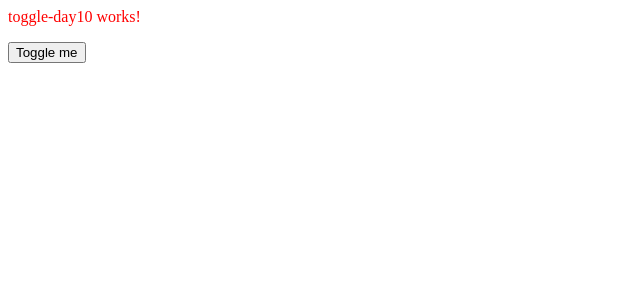
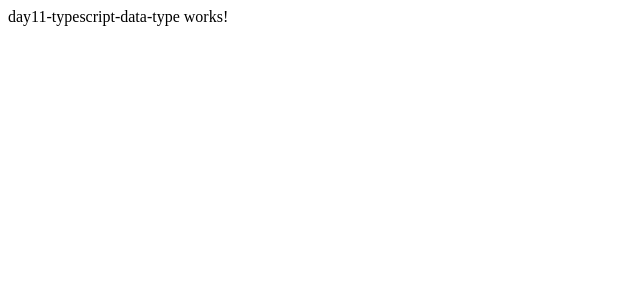
Before and after one commit to Quangzr/angular-100-days-quangzr, an Angular app: page / in a window 1280 px wide. Shown: the top 300 px of the page, without its empty margins (0-640 px from the left). Built offline with nearby package versions, Linux system fonts and the light colour scheme.

Commit message:
2 files modified, 3 added

```diff
--- a/src/app/app.component.html
+++ b/src/app/app.component.html
@@ -37,4 +37,7 @@
 <!-- <app-day9-custom-2-way-binding></app-day9-custom-2-way-binding> -->
 
 <!-- Day10: View Child/View Children -->
-<app-day10-view-child></app-day10-view-child>
+<!-- <app-day10-view-child></app-day10-view-child> -->
+
+<!-- Day11: TypeScript Data Type -->
+<app-day11-typescript-data-type></app-day11-typescript-data-type>
--- a/src/app/app.module.ts
+++ b/src/app/app.module.ts
@@ -15,6 +15,7 @@ import { Day9Custom2WayBindingComponent } from './day9-custom-2-way-binding/day9
 import { ToggleComponentComponent } from './day9-custom-2-way-binding/toggle-component/toggle-component.component';
 import { Day10ViewChildComponent } from './day10-view-child/day10-view-child.component';
 import { ToggleDay10Component } from './day10-view-child/toggle-day10/toggle-day10.component';
+import { Day11TypescriptDataTypeComponent } from './day11-typescript-data-type/day11-typescript-data-type.component';
 
 @NgModule({
   imports: [BrowserModule, FormsModule],
@@ -33,6 +34,7 @@ import { ToggleDay10Component } from './day10-view-child/toggle-day10/toggle-day
     ToggleComponentComponent,
     Day10ViewChildComponent,
     ToggleDay10Component,
+    Day11TypescriptDataTypeComponent,
   ],
   bootstrap: [AppComponent],
 })
--- /dev/null
+++ b/src/app/day11-typescript-data-type/day11-typescript-data-type.component.html
@@ -0,0 +1 @@
+<p>day11-typescript-data-type works!</p>
--- /dev/null
+++ b/src/app/day11-typescript-data-type/day11-typescript-data-type.component.ts
@@ -0,0 +1,12 @@
+import { Component, OnInit } from '@angular/core';
+
+@Component({
+  selector: 'app-day11-typescript-data-type',
+  templateUrl: './day11-typescript-data-type.component.html',
+  styleUrls: ['./day11-typescript-data-type.component.css'],
+})
+export class Day11TypescriptDataTypeComponent implements OnInit {
+  constructor() {}
+
+  ngOnInit() {}
+}
```
Also changed, not shown: src/app/day11-typescript-data-type/day11-typescript-data-type.component.css (added).
